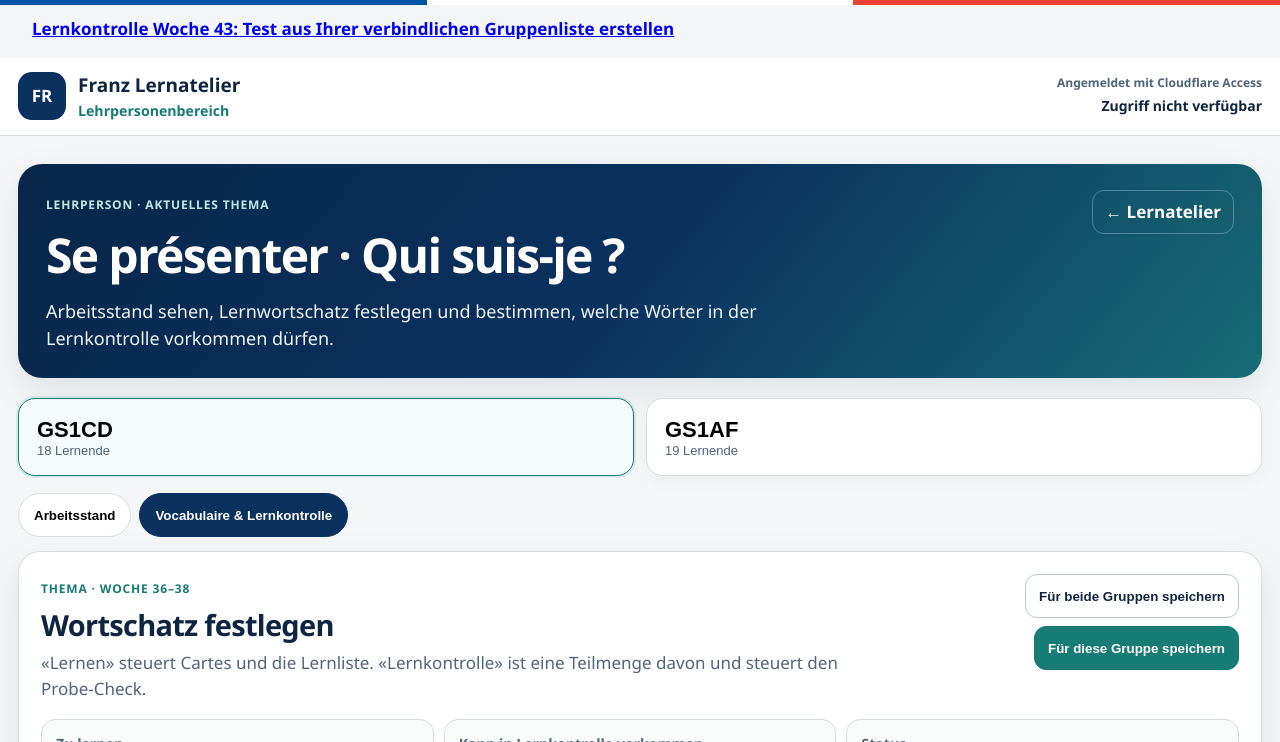
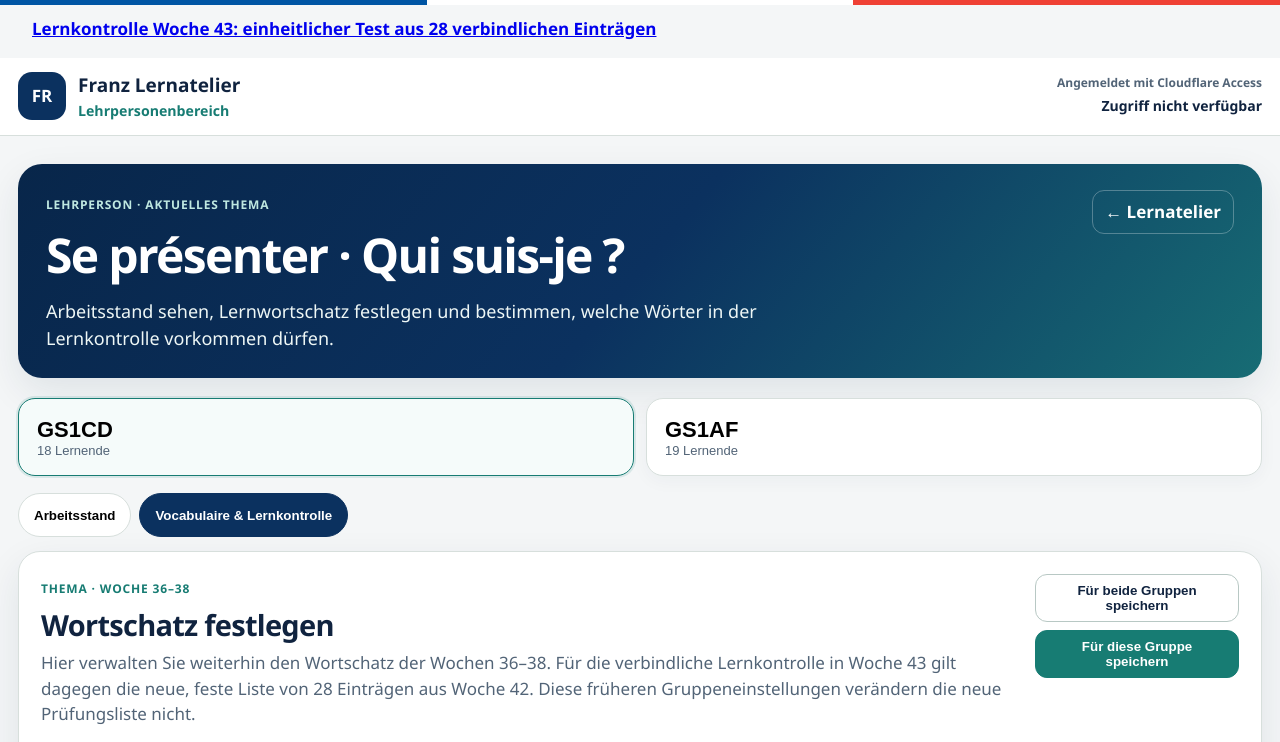
Before and after one commit to v57pm9tgp7-ui/franz-lernatelier, a website: page public/lehrperson/index.html in a window 1280 px wide. Both pictures are taken after a click on the button "Vocabulaire & Lernkontrolle". Shown: the top 742 px of the page. Drawn offline with Linux system fonts and the light colour scheme; no server answers.

Commit message:
Woche 43: schriftlicher Testgenerator und Cache auf 28 Einträge umstellen

```diff
--- a/public/lehrperson/index.html
+++ b/public/lehrperson/index.html
@@ -8,7 +8,7 @@
 <link rel="stylesheet" href="../assets/teacher.css?v=20260913-teacher1">
 </head>
 <body>
-<p style="margin:16px 32px"><a href="woche42.html" style="font-weight:700">Lernkontrolle Woche 43: Test aus Ihrer verbindlichen Gruppenliste erstellen</a></p>
+<p style="margin:16px 32px"><a href="woche42.html" style="font-weight:700">Lernkontrolle Woche 43: einheitlicher Test aus 28 verbindlichen Einträgen</a></p>
 <div class="tricolore" aria-hidden="true"><i></i><i></i><i></i></div>
 <header class="teacher-topbar">
   <a class="teacher-brand" href="../index.html">
@@ -66,7 +66,7 @@
 
   <section id="vocabularyPanel" class="teacher-panel" hidden>
     <div class="panel-head">
-      <div><span class="eyebrow">Thema · Woche 36–38</span><h2>Wortschatz festlegen</h2><p>«Lernen» steuert Cartes und die Lernliste. «Lernkontrolle» ist eine Teilmenge davon und steuert den Probe-Check.</p></div>
+      <div><span class="eyebrow">Thema · Woche 36–38</span><h2>Wortschatz festlegen</h2><p>Hier verwalten Sie weiterhin den Wortschatz der Wochen 36–38. Für die verbindliche Lernkontrolle in Woche 43 gilt dagegen die neue, feste Liste von 28 Einträgen aus Woche 42. Diese früheren Gruppeneinstellungen verändern die neue Prüfungsliste nicht.</p></div>
       <div class="save-actions">
         <button class="secondary-button" id="saveBoth" type="button">Für beide Gruppen speichern</button>
         <button class="primary-button" id="saveVocabulary" type="button">Für diese Gruppe speichern</button>
```
